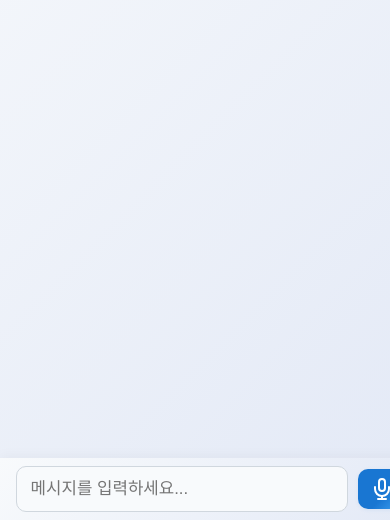
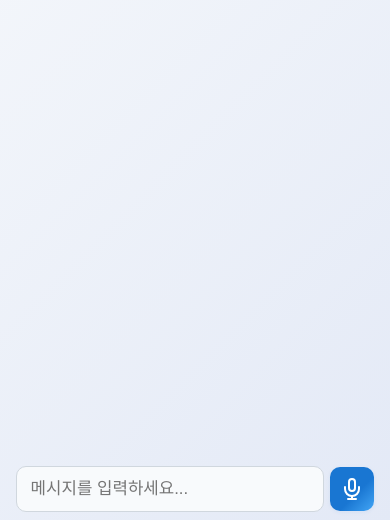
Before and after one commit to today-self-study/aria, an Angular app: page / in a window 390 px wide. Shown: the part 324-844 px from the top of the page. Built offline with nearby package versions, Linux system fonts and the light colour scheme.

Commit message:
fix(chat): 모바일에서 음성 입력 버튼이 오른쪽을 넘어가지 않도록 레이아웃 개선

```diff
--- a/src/app/chat/chat.css
+++ b/src/app/chat/chat.css
@@ -161,13 +161,28 @@ html, body {
     box-sizing: border-box;
   }
   .input-row {
-    position: static;
-    width: 100%;
-    max-width: 100vw;
-    flex-shrink: 0;
+    box-sizing: border-box;
     padding: 8px 4vw calc(8px + env(safe-area-inset-bottom, 0)) 4vw;
-    background: linear-gradient(135deg, #f8fafc 0%, #e3e9f6 100%);
-    box-shadow: 0 -2px 12px rgba(0,0,0,0.04);
-    z-index: 10;
+    display: flex;
+    gap: 6px;
+  }
+  .input-row input[type="text"] {
+    flex: 1 1 0;
+    min-width: 0;
+    margin-right: 0;
+  }
+  .input-row .voice-btn {
+    width: 44px;
+    min-width: 44px;
+    max-width: 44px;
+    height: 44px;
+    padding: 0;
+    display: flex;
+    align-items: center;
+    justify-content: center;
+  }
+  .input-row .voice-btn svg {
+    width: 24px;
+    height: 24px;
   }
 }
```
